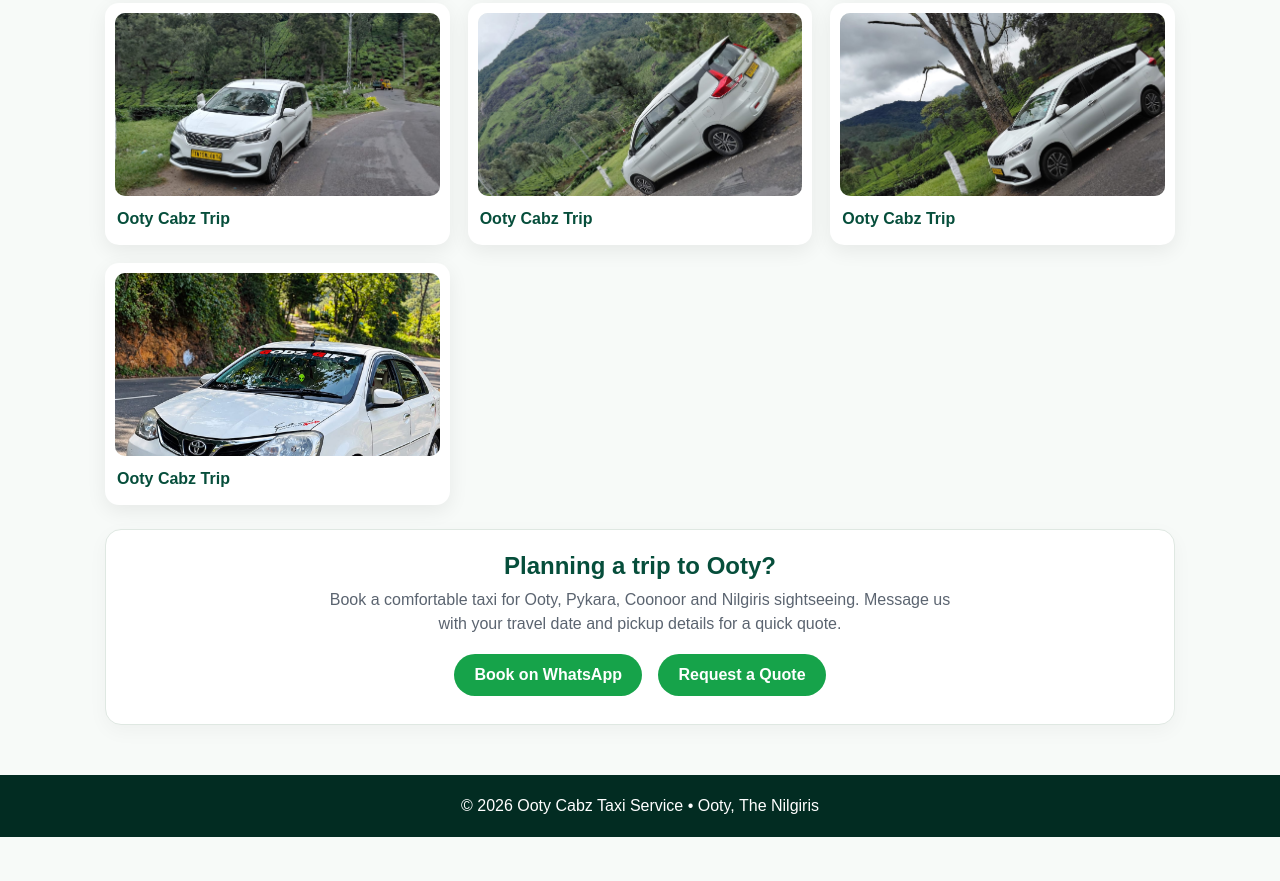
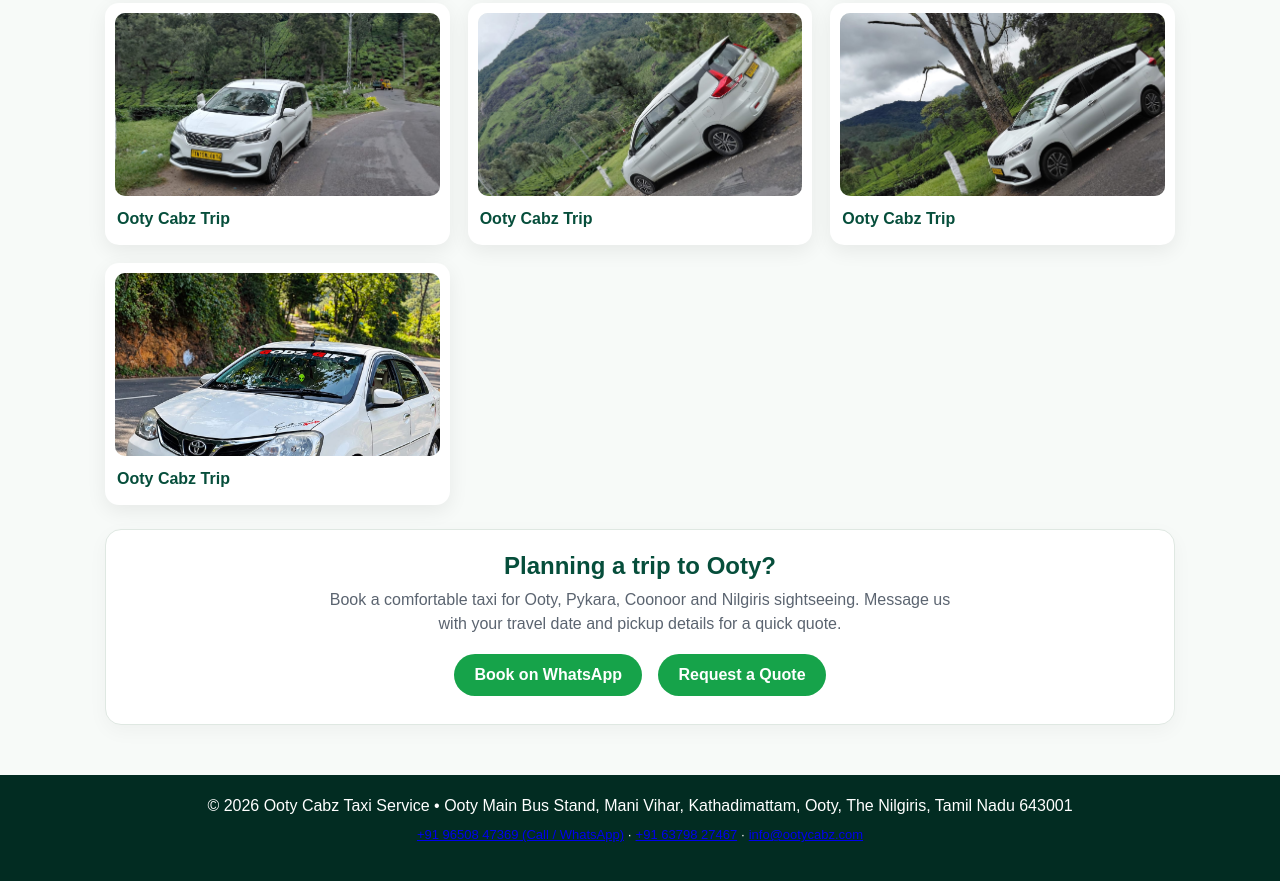
Before and after one commit to sprabhu241183-cmyk/ootycabz-website, a plain HTML site: page gallery.html in a window 1280 px wide. Shown: the part 1536-2417 px from the top of the page. Before the commit the page ends 2373 px from the top, so only its background shows below. Drawn offline with Linux system fonts and the light colour scheme.

Commit message:
fix(gallery): preserve canonical and business contact details

```diff
--- a/gallery.html
+++ b/gallery.html
@@ -5,6 +5,8 @@
 <meta name="viewport" content="width=device-width,initial-scale=1">
 <title>Ooty Cabz Photos | Ooty Sightseeing Taxi Service</title>
 <meta name="description" content="Explore Ooty Cabz fleet and sightseeing photos from Ooty, Pykara, Coonoor and the Nilgiris. Contact us to book your Ooty taxi.">
+<meta name="robots" content="index,follow">
+<link rel="canonical" href="https://ootycabz.com/gallery">
 <style>
 *{box-sizing:border-box}
 body{font-family:Arial,sans-serif;margin:0;background:#f7faf8;color:#1f2937}
@@ -62,6 +64,6 @@ footer{background:#022c22;color:white;text-align:center;padding:22px;margin-top:
 <a class="button" href="/#booking">Request a Quote</a>
 </section>
 </main>
-<footer>© 2026 Ooty Cabz Taxi Service • Ooty, The Nilgiris</footer>
+<footer>© 2026 Ooty Cabz Taxi Service • Ooty Main Bus Stand, Mani Vihar, Kathadimattam, Ooty, The Nilgiris, Tamil Nadu 643001<p class="ootycabz-contact-details" style="font-size:13px;line-height:1.6;margin-top:10px"><a href="tel:+919650847369">+91 96508 47369 (Call / WhatsApp)</a> · <a href="tel:+916379827467">+91 63798 27467</a> · <a href="mailto:info@ootycabz.com">info@ootycabz.com</a></p></footer>
 </body>
 </html>
```
